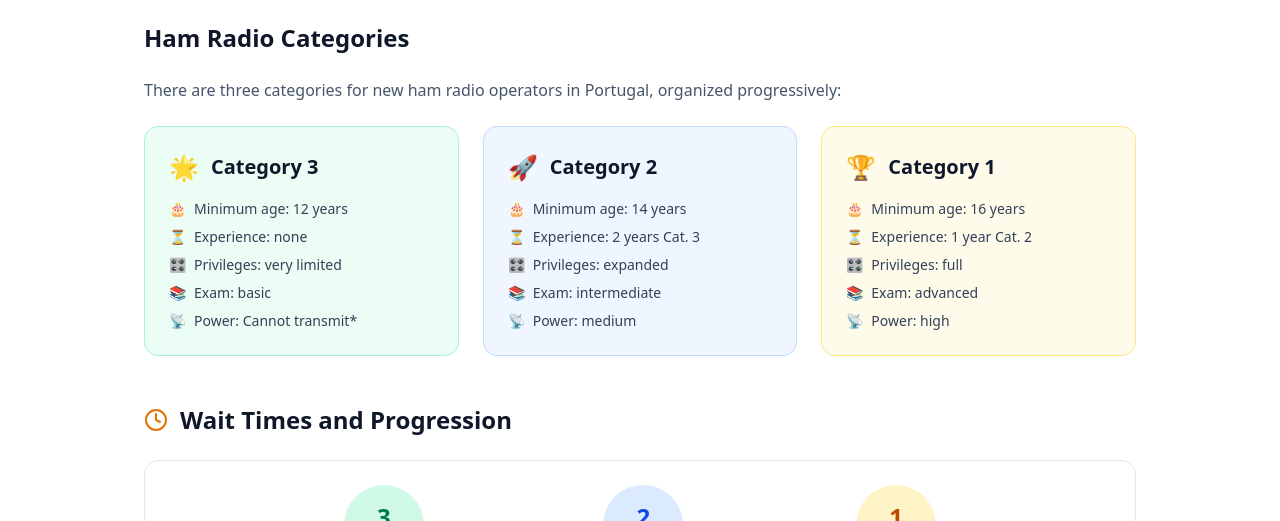
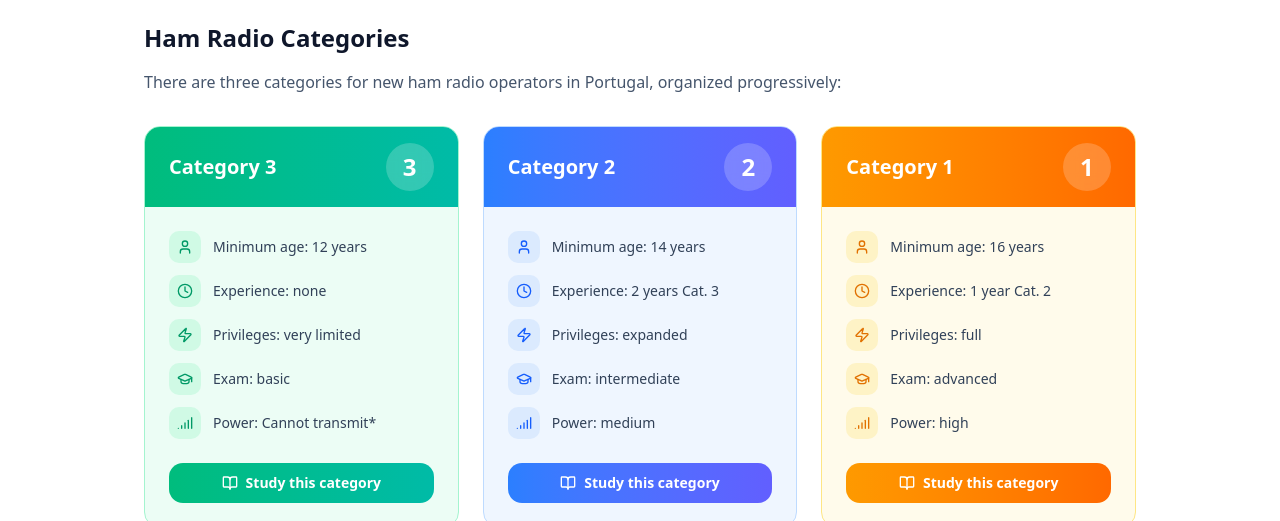
Before and after one commit to RadioEscola-pt/radioescola, a Next.js app: page /ser-radioamador in a window 1280 px wide. Shown: the part 279-800 px from the top of the page. Built offline with nearby package versions, Linux system fonts and the light colour scheme; no server answers.

Commit message:
Refactor code structure for improved readability and maintainability

```diff
--- a/app/ser-radioamador/page.tsx
+++ b/app/ser-radioamador/page.tsx
@@ -1,6 +1,6 @@
 import Link from "next/link";
 import { getTranslations } from "next-intl/server";
-import { BookOpen, Clock, Radio, Award, FileText, CheckCircle, CreditCard, RefreshCw } from "lucide-react";
+import { BookOpen, Clock, Radio, Award, FileText, CheckCircle, RefreshCw, User, Zap, GraduationCap, Signal } from "lucide-react";
 
 export default async function BecomeHamPage() {
   const t = await getTranslations("BecomeHam");
@@ -8,22 +8,36 @@ export default async function BecomeHamPage() {
   const categories = [
     {
       id: "3",
-      emoji: "🌟",
-      color: "bg-emerald-50 border-emerald-200 dark:bg-emerald-950 dark:border-emerald-800",
-      badgeColor: "bg-emerald-100 text-emerald-700 dark:bg-emerald-900 dark:text-emerald-300",
+      gradient: "from-emerald-500 to-teal-500",
+      bgColor: "bg-emerald-50 dark:bg-emerald-950/50",
+      borderColor: "border-emerald-200 dark:border-emerald-800",
+      accentColor: "text-emerald-600 dark:text-emerald-400",
+      badgeBg: "bg-emerald-100 dark:bg-emerald-900/50",
     },
     {
       id: "2",
-      emoji: "🚀",
-      color: "bg-blue-50 border-blue-200 dark:bg-blue-950 dark:border-blue-800",
-      badgeColor: "bg-blue-100 text-blue-700 dark:bg-blue-900 dark:text-blue-300",
+      gradient: "from-blue-500 to-indigo-500",
+      bgColor: "bg-blue-50 dark:bg-blue-950/50",
+      borderColor: "border-blue-200 dark:border-blue-800",
+      accentColor: "text-blue-600 dark:text-blue-400",
+      badgeBg: "bg-blue-100 dark:bg-blue-900/50",
     },
     {
       id: "1",
-      emoji: "🏆",
-      color: "bg-amber-50 border-amber-200 dark:bg-amber-950 dark:border-amber-800",
-      badgeColor: "bg-amber-100 text-amber-700 dark:bg-amber-900 dark:text-amber-300",
+      gradient: "from-amber-500 to-orange-500",
+      bgColor: "bg-amber-50 dark:bg-amber-950/50",
+      borderColor: "border-amber-200 dark:border-amber-800",
+      accentColor: "text-amber-600 dark:text-amber-400",
+      badgeBg: "bg-amber-100 dark:bg-amber-900/50",
     },
+  ];
+
+  const categoryIcons = [
+    { key: "age", icon: User },
+    { key: "experience", icon: Clock },
+    { key: "privileges", icon: Zap },
+    { key: "exam", icon: GraduationCap },
+    { key: "power", icon: Signal },
   ];
 
   const examProcessSteps = [
@@ -49,46 +63,54 @@ export default async function BecomeHamPage() {
 
       {/* Categories Overview */}
       <section className="mb-12">
-        <h2 className="text-2xl font-bold text-slate-900 dark:text-slate-100 mb-6">
+        <h2 className="text-2xl font-bold text-slate-900 dark:text-slate-100 mb-4">
           {t("categoriesTitle")}
         </h2>
-        <p className="text-slate-600 dark:text-slate-400 mb-6">
+        <p className="text-slate-600 dark:text-slate-400 mb-8">
           {t("categoriesIntro")}
         </p>
         <div className="grid gap-6 md:grid-cols-3">
           {categories.map((cat) => (
             <div
               key={cat.id}
-              className={`rounded-xl border p-6 ${cat.color}`}
+              className={`group relative rounded-2xl border ${cat.borderColor} ${cat.bgColor} overflow-hidden transition-shadow hover:shadow-lg`}
             >
-              <div className="flex items-center gap-3 mb-4">
-                <span className="text-2xl">{cat.emoji}</span>
-                <h3 className="text-xl font-bold text-slate-900 dark:text-slate-100">
-                  {t(`category${cat.id}.name`)}
-                </h3>
+              {/* Gradient header */}
+              <div className={`bg-gradient-to-r ${cat.gradient} px-6 py-4`}>
+                <div className="flex items-center justify-between">
+                  <h3 className="text-xl font-bold text-white">
+                    {t(`category${cat.id}.name`)}
+                  </h3>
+                  <div className="flex h-12 w-12 items-center justify-center rounded-full bg-white/20 backdrop-blur-sm">
+                    <span className="text-2xl font-bold text-white">{cat.id}</span>
+                  </div>
+                </div>
               </div>
-              <ul className="space-y-2 text-sm">
-                <li className="flex items-center gap-2">
-                  <span>🎂</span>
-                  <span className="text-slate-700 dark:text-slate-300">{t(`category${cat.id}.age`)}</span>
-                </li>
-                <li className="flex items-center gap-2">
-                  <span>⏳</span>
-                  <span className="text-slate-700 dark:text-slate-300">{t(`category${cat.id}.experience`)}</span>
-                </li>
-                <li className="flex items-center gap-2">
-                  <span>🎛️</span>
-                  <span className="text-slate-700 dark:text-slate-300">{t(`category${cat.id}.privileges`)}</span>
-                </li>
-                <li className="flex items-center gap-2">
-                  <span>📚</span>
-                  <span className="text-slate-700 dark:text-slate-300">{t(`category${cat.id}.exam`)}</span>
-                </li>
-                <li className="flex items-center gap-2">
-                  <span>📡</span>
-                  <span className="text-slate-700 dark:text-slate-300">{t(`category${cat.id}.power`)}</span>
-                </li>
-              </ul>
+
+              {/* Content */}
+              <div className="p-6">
+                <ul className="space-y-3">
+                  {categoryIcons.map(({ key, icon: Icon }) => (
+                    <li key={key} className="flex items-center gap-3">
+                      <div className={`flex h-8 w-8 shrink-0 items-center justify-center rounded-lg ${cat.badgeBg}`}>
+                        <Icon className={`h-4 w-4 ${cat.accentColor}`} />
+                      </div>
+                      <span className="text-sm text-slate-700 dark:text-slate-300">
+                        {t(`category${cat.id}.${key}`)}
+                      </span>
+                    </li>
+                  ))}
+                </ul>
+
+                {/* CTA Button */}
+                <Link
+                  href={`/exam/${cat.id}`}
+                  className={`mt-6 flex items-center justify-center gap-2 rounded-xl bg-gradient-to-r ${cat.gradient} px-4 py-2.5 text-sm font-semibold text-white transition-opacity hover:opacity-90`}
+                >
+                  <BookOpen className="h-4 w-4" />
+                  {t("studyCategory")}
+                </Link>
+              </div>
             </div>
           ))}
         </div>
--- a/messages/en.json
+++ b/messages/en.json
@@ -331,6 +331,7 @@
     "intro": "In Portugal, the process to become a licensed ham radio operator is regulated by ANACOM (National Communications Authority) and involves several steps and categories. This guide will explain the process from the beginning to obtaining the most advanced license.",
     "categoriesTitle": "Ham Radio Categories",
     "categoriesIntro": "There are three categories for new ham radio operators in Portugal, organized progressively:",
+    "studyCategory": "Study this category",
     "category3": {
       "name": "Category 3",
       "age": "Minimum age: 12 years",
--- a/messages/pt.json
+++ b/messages/pt.json
@@ -331,6 +331,7 @@
     "intro": "Em Portugal, o processo para se tornar um radioamador licenciado é regulado pela ANACOM (Autoridade Nacional de Comunicações) e envolve várias etapas e categorias. Este guia irá explicar o processo desde o início até à obtenção da licença mais avançada.",
     "categoriesTitle": "Categorias de Radioamador",
     "categoriesIntro": "Existem três categorias para novos radioamadores em Portugal, organizadas de forma progressiva:",
+    "studyCategory": "Estudar esta categoria",
     "category3": {
       "name": "Categoria 3",
       "age": "Idade mínima: 12 anos",
```
Also changed, not shown: 1 other file (tests, documents, lock files or other folders).
